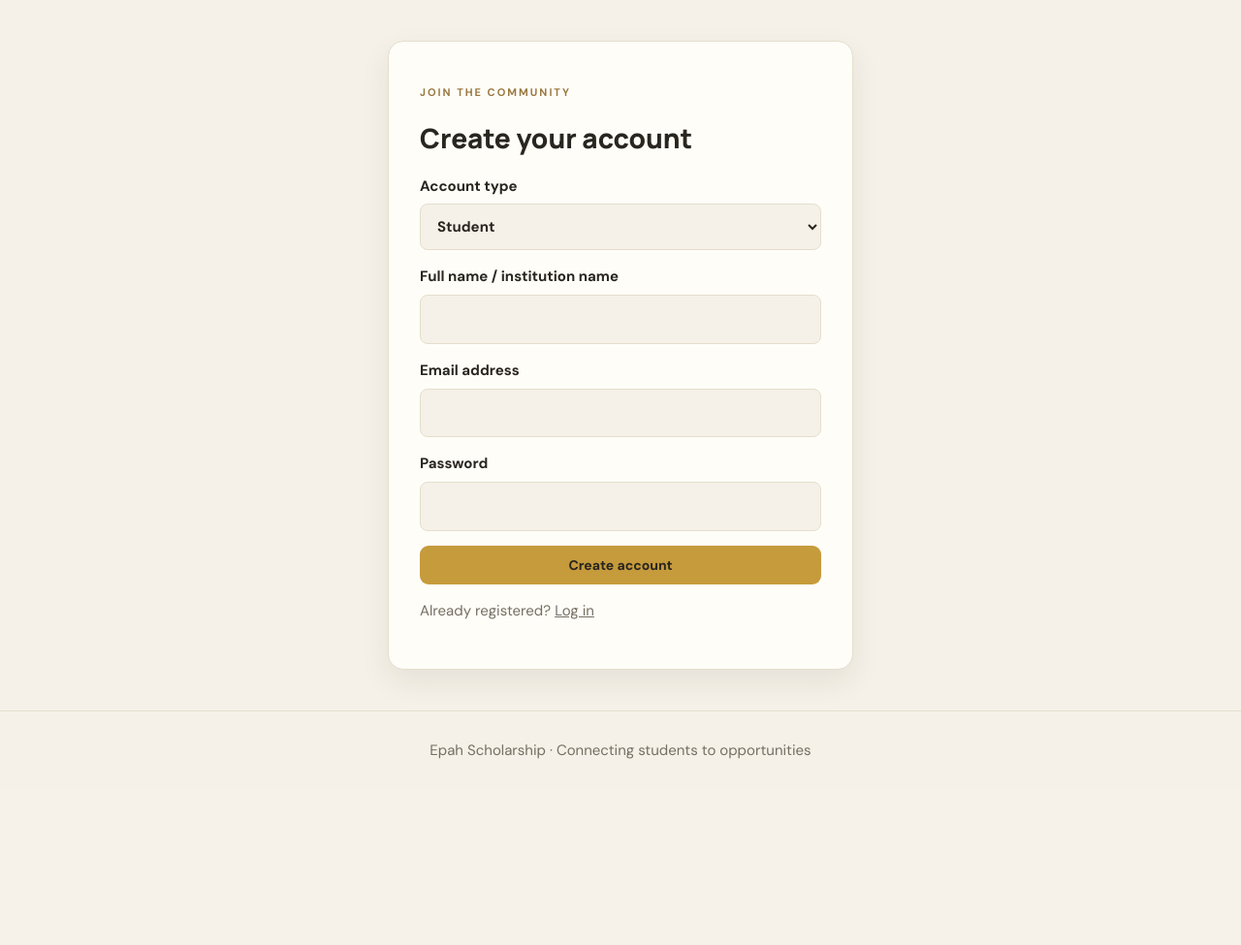
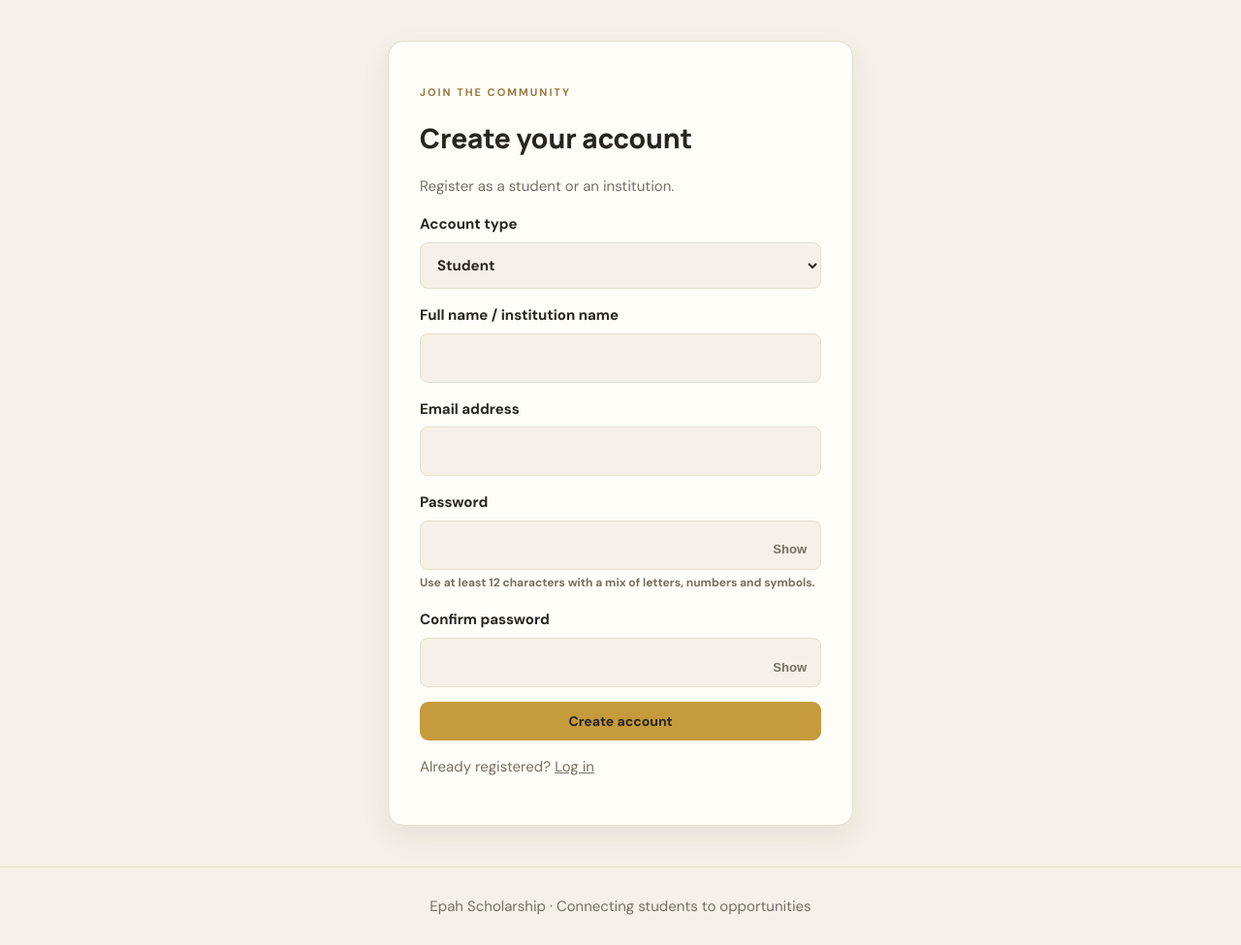
Before and after one commit to fepah222/epah_scholarship_project, a Flask app: page /auth/register in a window 1280 px wide. Shown: the part 70-1045 px from the top of the page at 97% size. Before the commit the page ends 853 px from the top, so only its background shows below. Run offline with Flask 3, Linux system fonts and the light colour scheme.

Commit message:
Improve registration form validation and password controls

```diff
--- a/app/templates/auth/register.html
+++ b/app/templates/auth/register.html
@@ -1 +1,64 @@
-{% extends 'base.html' %}{% block title %}Create account | Epah Scholarship{% endblock %}{% block content %}<div class="form-wrap"><p class="eyebrow">JOIN THE COMMUNITY</p><h1>Create your account</h1><form method="post"><input type="hidden" name="csrf_token" value="{{ csrf_token() }}"><label>Account type<select name="role"><option value="student">Student</option><option value="institution">Institution</option></select></label><label>Full name / institution name<input name="full_name" required maxlength="140"></label><label>Email address<input type="email" name="email" required></label><label>Password<input type="password" name="password" minlength="8" required></label><button class="button full">Create account</button></form><p class="muted">Already registered? <a href="{{ url_for('auth.login') }}">Log in</a></p></div>{% endblock %}
+{% extends 'base.html' %}
+{% block title %}Create account | Epah Scholarship{% endblock %}
+{% block content %}
+<div class="form-wrap">
+  <p class="eyebrow">JOIN THE COMMUNITY</p>
+  <h1>Create your account</h1>
+  <p class="muted">Register as a student or an institution.</p>
+  <form method="post" id="registrationForm">
+    <input type="hidden" name="csrf_token" value="{{ csrf_token() }}">
+    <label>Account type
+      <select name="role" required>
+        <option value="student">Student</option>
+        <option value="institution">Institution / School</option>
+      </select>
+    </label>
+    <label>Full name / institution name<input name="full_name" required maxlength="140" autocomplete="name"></label>
+    <label>Email address<input type="email" name="email" required maxlength="255" autocomplete="email"></label>
+    <label>Password
+      <span class="password-field">
+        <input id="registerPassword" type="password" name="password" minlength="12" required autocomplete="new-password">
+        <button class="password-toggle" type="button" data-password-toggle="registerPassword" aria-label="Show password" aria-pressed="false">Show</button>
+      </span>
+      <span class="password-hint" id="passwordStrength">Use at least 12 characters with a mix of letters, numbers and symbols.</span>
+    </label>
+    <label>Confirm password
+      <span class="password-field">
+        <input id="confirmPassword" type="password" name="confirm_password" minlength="12" required autocomplete="new-password">
+        <button class="password-toggle" type="button" data-password-toggle="confirmPassword" aria-label="Show password" aria-pressed="false">Show</button>
+      </span>
+    </label>
+    <button class="button full" type="submit">Create account</button>
+  </form>
+  <p class="muted">Already registered? <a href="{{ url_for('auth.login') }}">Log in</a></p>
+</div>
+<script>
+document.querySelectorAll('[data-password-toggle]').forEach(function(button){
+  button.addEventListener('click',function(){
+    const field=document.getElementById(button.dataset.passwordToggle);
+    const reveal=field.type==='password';
+    field.type=reveal?'text':'password';
+    button.textContent=reveal?'Hide':'Show';
+    button.setAttribute('aria-label',reveal?'Hide password':'Show password');
+    button.setAttribute('aria-pressed',String(reveal));
+  });
+});
+const password=document.getElementById('registerPassword');
+const confirmPassword=document.getElementById('confirmPassword');
+const strength=document.getElementById('passwordStrength');
+password.addEventListener('input',function(){
+  const value=password.value;
+  let score=0;
+  if(value.length>=12)score++;
+  if(/[a-z]/.test(value)&&/[A-Z]/.test(value))score++;
+  if(/\d/.test(value))score++;
+  if(/[^A-Za-z0-9]/.test(value))score++;
+  strength.textContent=['Use at least 12 characters with a mix of letters, numbers and symbols.','Weak password','Fair password','Good password','Strong password'][score];
+});
+document.getElementById('registrationForm').addEventListener('submit',function(event){
+  if(password.value!==confirmPassword.value){event.preventDefault();confirmPassword.setCustomValidity('Passwords do not match.');confirmPassword.reportValidity();}
+  else confirmPassword.setCustomValidity('');
+});
+confirmPassword.addEventListener('input',function(){confirmPassword.setCustomValidity('');});
+</script>
+{% endblock %}
```
